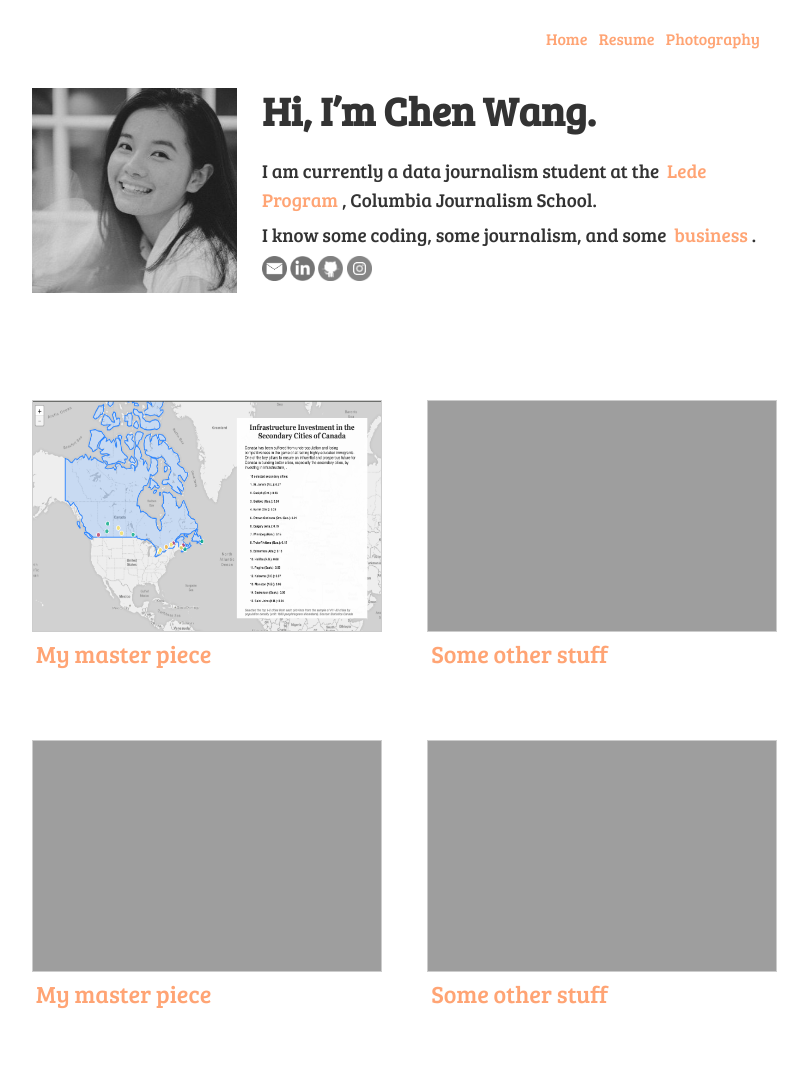
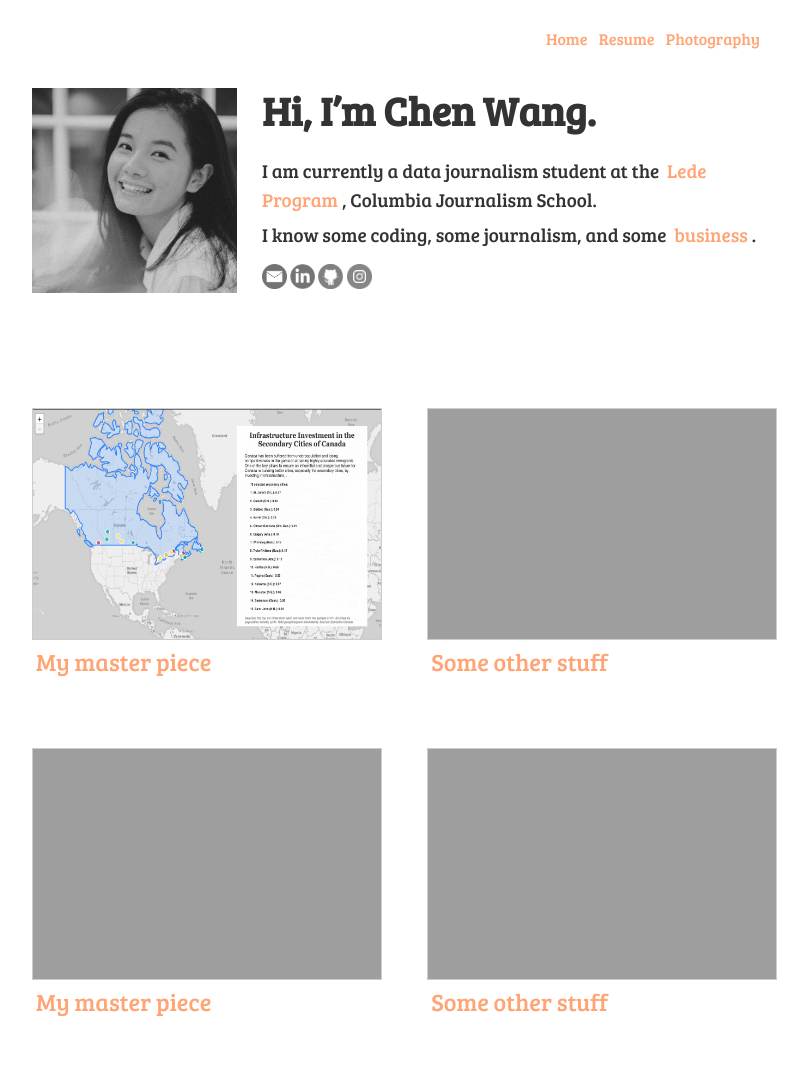
Before and after one commit to hichenwang/hichenwang.github.io, a Jekyll site: the page built from index.md, in a window 1280 px wide. Shown: the whole page, without its empty margins (233-1041 px from the left). Built offline with Jekyll 4.4.1, drawn with Linux system fonts in a browser that asks for light colours.

Commit message:
website update

```diff
--- a/assets/css/main.css
+++ b/assets/css/main.css
@@ -83,6 +83,11 @@ a:focus, a:hover, a:active {
   color: #ffffff;
 }
 
+#buttons {
+	margin-top: 15px;
+}
+
+
 #buttons img {
 	margin: 0;
 	padding: 0;
```
